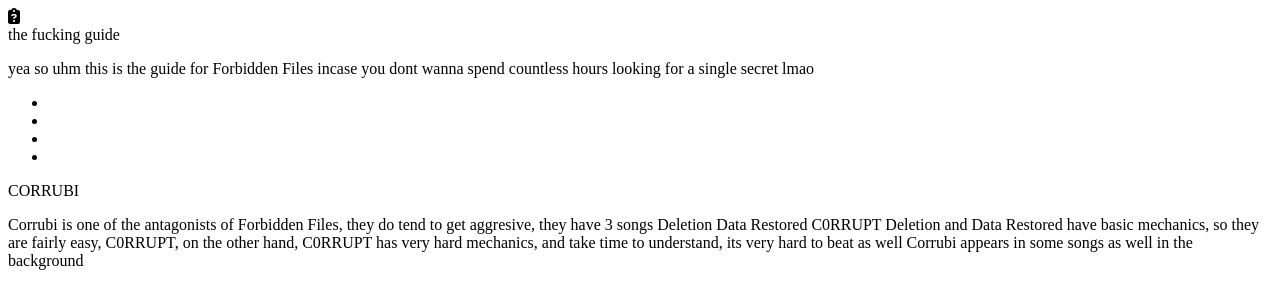
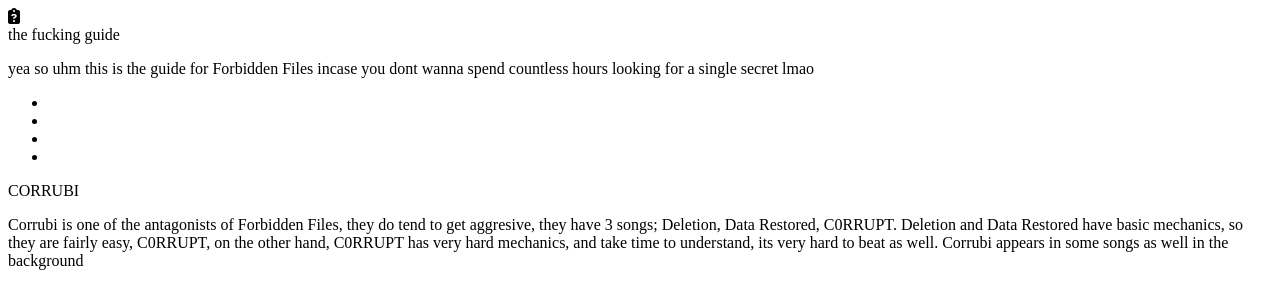
Before and after one commit to FunkinXeter/FF-GUIDE, a plain HTML site: page index.html in a window 1280 px wide. Drawn offline with Linux system fonts and the light colour scheme.

Commit message:
Add files via upload

```diff
--- a/index.html
+++ b/index.html
@@ -17,12 +17,12 @@
         <li></li>
     </ul>
     <div>CORRUBI</div>
-    <p>Corrubi is one of the antagonists of Forbidden Files, they do tend to get aggresive, they have 3 songs
-        Deletion
-        Data Restored
-        C0RRUPT
+    <p>Corrubi is one of the antagonists of Forbidden Files, they do tend to get aggresive, they have 3 songs;
+        Deletion,
+        Data Restored,
+        C0RRUPT.
         Deletion and Data Restored have basic mechanics, so they are fairly easy, C0RRUPT, on the other hand,
-        C0RRUPT has very hard mechanics, and take time to understand, its very hard to beat as well
+        C0RRUPT has very hard mechanics, and take time to understand, its very hard to beat as well.
         Corrubi appears in some songs as well in the background
     </p>
 </body>
```
